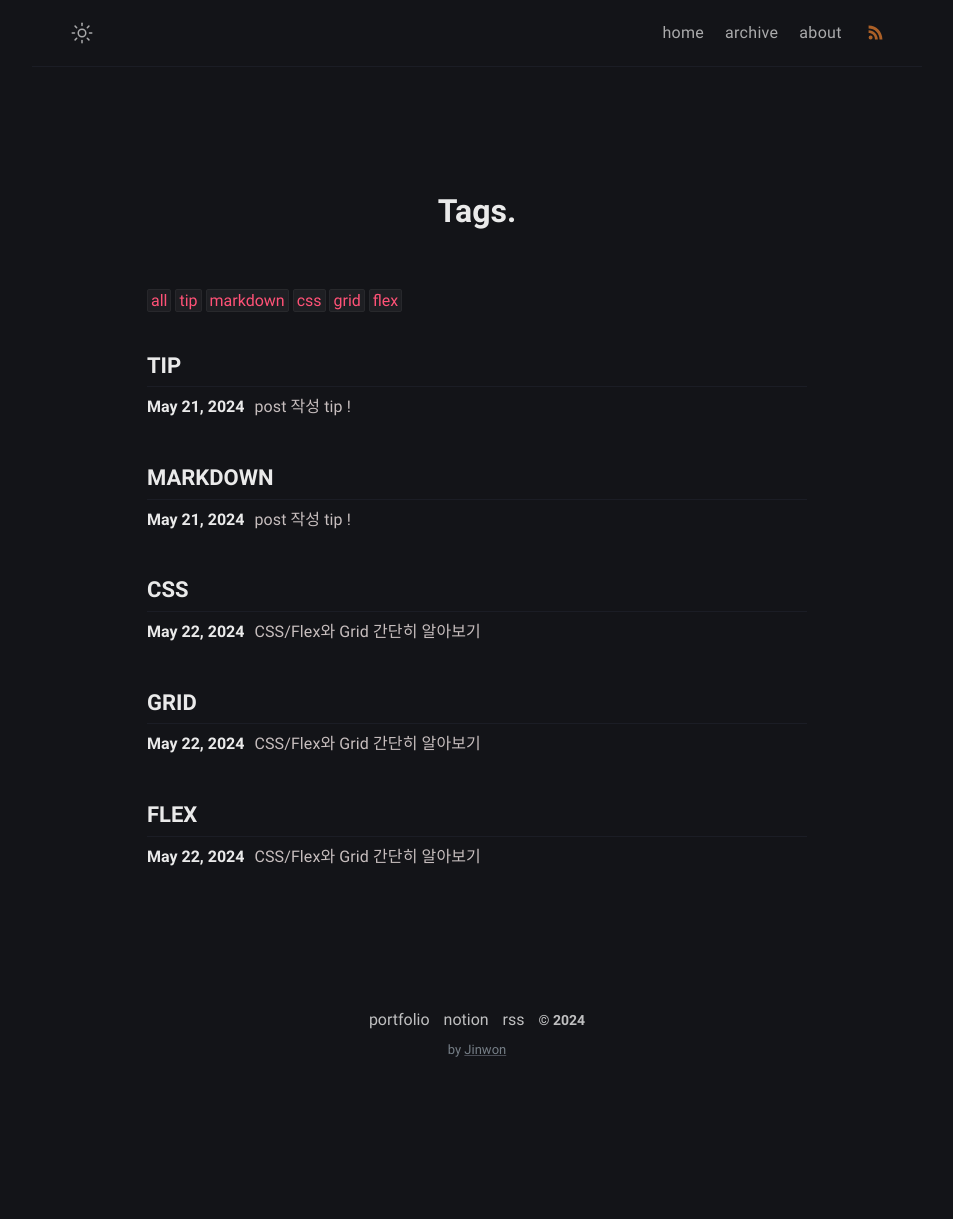
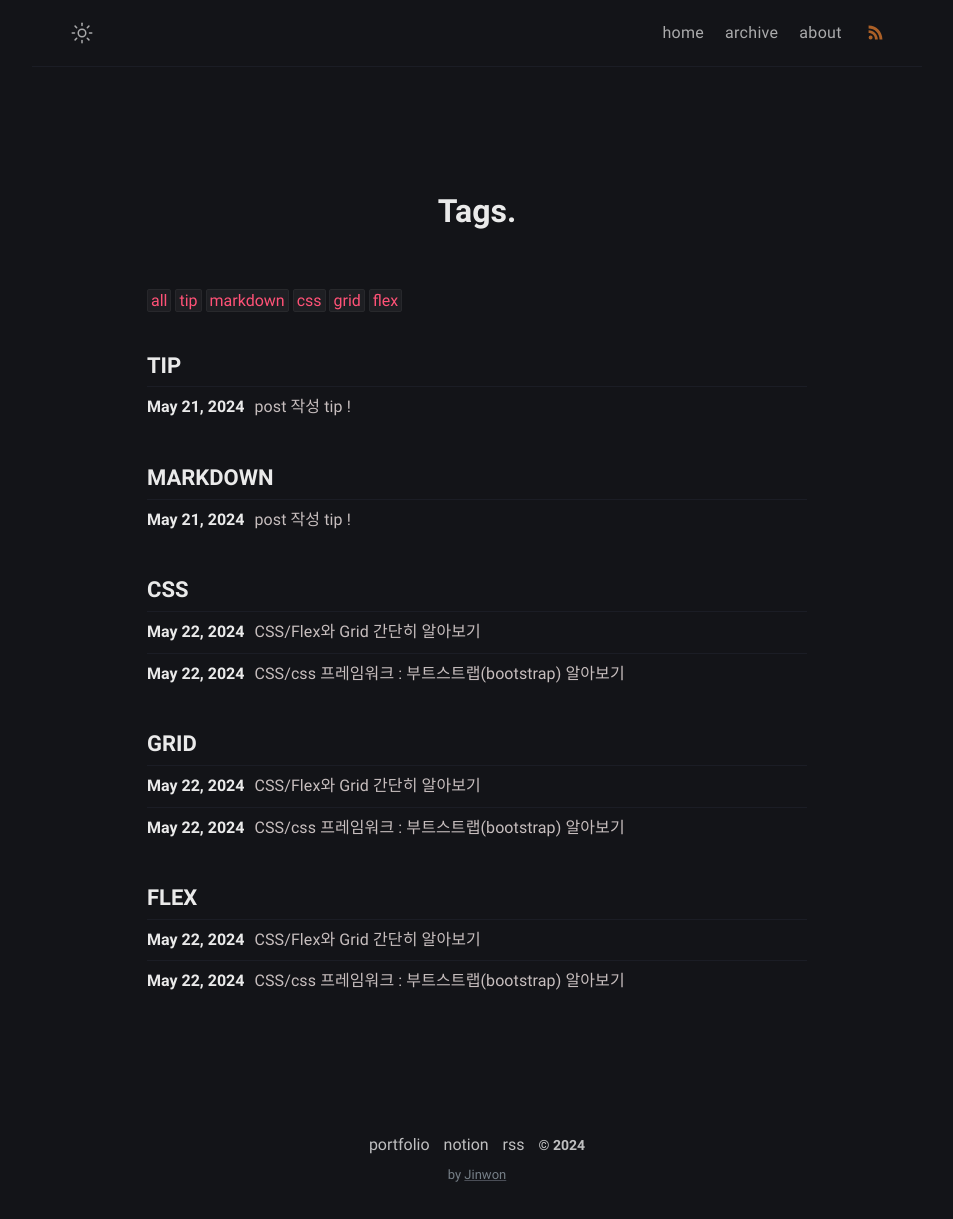
Before and after one commit to JinwonShen/JinwonShen.github.io, a Jekyll site: the page built from tags.html, in a window 1280 px wide. Shown: the whole page, without its empty margins (163-1116 px from the left). Built offline with Jekyll 4.4.1, drawn with Linux system fonts in a browser that asks for light colours; before the commit the page ends 1094 px from its top, so only the background shows below that.

Commit message:
posts/css-flex-grid

```diff
--- /dev/null
+++ b/_posts/css-bootstrap/2024-05-23-css-bootstrap.md
@@ -0,0 +1,11 @@
+---
+layout: post
+title:  "CSS/css 프레임워크 : 부트스트랩(bootstrap) 알아보기"
+date:   2024-05-22 11:08:00 +09:00
+categories: notice
+usemathjax: true
+tag:
+  - css
+  - grid
+  - flex
+---
```
Also changed, not shown: _posts/css-flex-grid/2024-05-22-css-flex-grid.md (+3 -3 lines).
